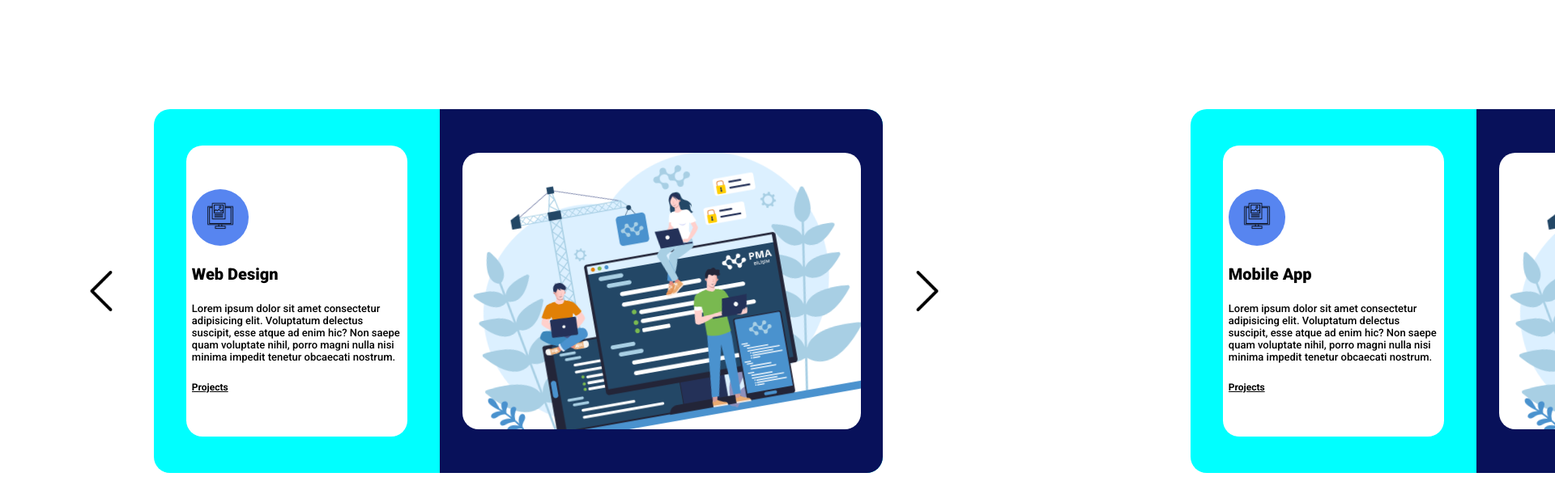
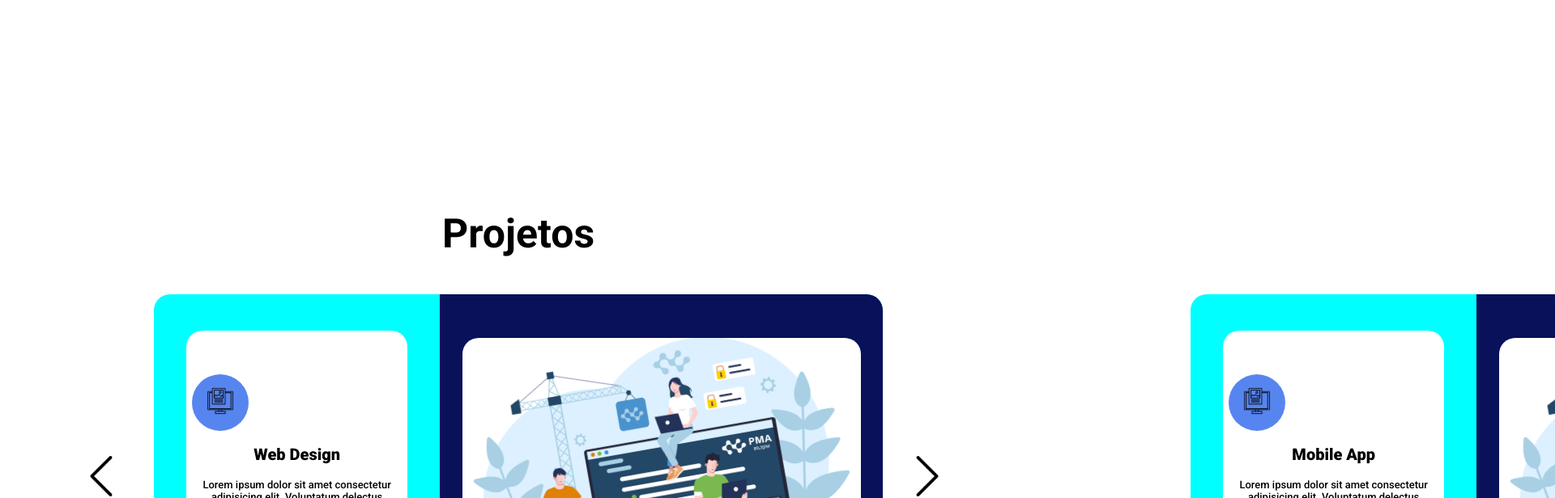
Before and after one commit to alvaro-veiga/alvaro-veiga.github.io, a React (Create React App) app in the folder definitive-portfolio/: page / in a window 1280 px wide. Shown: the part 2020-2636 px from the top of the page at 81% size, 1920 px wide, since content can reach past the window. Built offline with nearby package versions, Linux system fonts and the light colour scheme.

Commit message:
feat:finish component

```diff
--- a/definitive-portfolio/src/components/projects/Projects.jsx
+++ b/definitive-portfolio/src/components/projects/Projects.jsx
@@ -18,6 +18,13 @@ export default function Projects() {
       desc: 'Lorem ipsum dolor sit amet consectetur adipisicing elit. Voluptatum delectus suscipit, esse atque ad enim hic? Non saepe quam voluptate nihil, porro magni nulla nisi minima impedit tenetur obcaecati nostrum.',
       img: 'assets/globe.png'
     },
+    {
+      id: '3',
+      icon: 'assets/front-end.png',
+      title: 'Branding',
+      desc: 'Lorem ipsum dolor sit amet consectetur adipisicing elit. Voluptatum delectus suscipit, esse atque ad enim hic? Non saepe quam voluptate nihil, porro magni nulla nisi minima impedit tenetur obcaecati nostrum.',
+      img: 'assets/writing.png'
+    },
   ]
 
   const handleClick = (way) => {
@@ -25,6 +32,7 @@ export default function Projects() {
   }
   return (
     <div className='projects'id='projects'>
+      <h1>Projetos</h1>
       <div className="slider" style={{transform: `translateX(-${currentSlide * 100}vw)`}}>
         {data.map((d) => (
           <div className="container">
@@ -36,7 +44,8 @@ export default function Projects() {
                   </div>
                   <h2>{d.title}</h2>
                   <p>{d.desc}</p>
-                  <span>Projects</span>
+                  <span>Projeto</span>
+                  <a></a>
                 </div>
               </div>
               <div className="right">
--- a/definitive-portfolio/src/components/projects/projects.scss
+++ b/definitive-portfolio/src/components/projects/projects.scss
@@ -1,11 +1,17 @@
 @import "../../global.scss";
 
 .projects {
-    margin-top: 700px;
+    margin-top: 600px;
     margin-bottom: 300px;
     display: flex;
     align-items: center;
     justify-content: center;
+    text-align: center;
+
+    h1 {
+        font-size: 50px;
+        margin-bottom: 600px;
+    }
 
     .arrow {
         margin-right: 10px;
--- a/definitive-portfolio/src/components/technologies/Technologies.jsx
+++ b/definitive-portfolio/src/components/technologies/Technologies.jsx
@@ -1,9 +1,126 @@
 import './technologies.scss'
+import { useState } from 'react'
 
 export default function Technologies() {
+  const [hovered, setHovered] = useState('');
+
+  const tecnologias = [
+    {
+      id: '1',
+      nome: 'HTML',
+      img: 'https://cdn.jsdelivr.net/gh/devicons/devicon/icons/html5/html5-original.svg',
+      desc: 'HTML é uma linguagem de marcação que uso na construção de páginas na Web. Com ela é possível estruturar o conteúdo de um site, como textos, imagens, vídeos, entre outros. Também é possível definir a aparência do conteúdo, como fontes, cores, margens, entre outros.'
+    },
+    {
+      id: '2',
+      nome: 'CSS',
+      img: 'https://cdn.jsdelivr.net/gh/devicons/devicon/icons/css3/css3-original.svg',
+      desc: 'CSS é uma linguagem de estilo que utilizo para definir a apresentação de documentos escritos em uma linguagem de marcação como HTML. O CSS separa o conteúdo dos documentos HTML da formatação, permitindo que o mesmo documento HTML seja apresentado de formas diferentes, como em diferentes monitores, impressoras, telas de dispositivos móveis e muito mais.'
+    },
+
+    {
+      id: '3',
+      nome: 'Sass',
+      img: 'https://cdn.jsdelivr.net/gh/devicons/devicon/icons/sass/sass-original.svg',
+      desc: 'Sass é uma linguagem de folhas de estilo compilada que uso para estilizar os meus projetos. É uma extensão da linguagem CSS que adiciona recursos que não estão disponíveis na linguagem CSS padrão. SassScript é a linguagem de script interpretada incorporada em Sass.'
+    },
+
+    {
+      id: '4',
+      nome: 'Javascript',
+      img: 'https://cdn.jsdelivr.net/gh/devicons/devicon/icons/javascript/javascript-original.svg',
+      desc: 'JavaScript é uma linguagem de programação interpretada estruturada, de script em alto nível que uso para tipagem dinâmica fraca e multi-paradigma (protótipo, orientada a objeto, imperativa e, funcional). Juntamente com HTML e CSS, o JavaScript é uma das três principais tecnologias da World Wide Web.'
+    },
+    {
+      id: '5',
+      nome: 'Node.js',
+      img: 'https://cdn.jsdelivr.net/gh/devicons/devicon/icons/nodejs/nodejs-original.svg',
+      desc: 'Node.js é um interpretador de JavaScript assíncrono com código aberto orientado a eventos, que uso para criar aplicações de rede escaláveis. Não é uma parte do javascript que utilizo constantemente porém é uma tecnologia javascript que estou estudando e que pretendo utilizar em breve.'
+    },
+    {
+      id: '6',
+      nome: 'React',
+      img: 'https://cdn.jsdelivr.net/gh/devicons/devicon/icons/react/react-original.svg',
+      desc: 'React é uma biblioteca JavaScript de código aberto com foco em criar interfaces de usuário em páginas web. É mantida pelo Facebook, Instagram, outras empresas e uma comunidade de desenvolvedores individuais. Esta é a que mais recentemente passei a utilizar, e estou gostando bastante inclusive este portifolio foi feito totalmente em react com sass.'
+    },
+    {
+      id: '7',
+      nome: 'Jquery',
+      img: 'https://cdn.jsdelivr.net/gh/devicons/devicon/icons/jquery/jquery-original.svg',
+      desc: 'jQuery é uma biblioteca JavaScript de código aberto, multiplataforma, que uso para simplificar a programação do lado do cliente. A biblioteca jQuery foi originalmente projetada para simplificar a programação de scripts para páginas HTML. Utilizo ela quanto tenho que realizar um projeto em django que necessita de uma interface mais dinâmica.'
+    },
+
+    {
+      id: '8',
+      nome: 'Python',
+      img: 'https://cdn.jsdelivr.net/gh/devicons/devicon/icons/python/python-original.svg',
+      desc: 'Python é uma linguagem de programação que utilizo constante e diariamente para desenvolver meus projetos. Python é uma linguagem de programação interpretada de alto nível, multiparadigma e de tipagem dinâmica. Foi lançada por Guido van Rossum em 1991. Atualmente possui um modelo de desenvolvimento comunitário, aberto e gerenciado pela organização sem fins lucrativos Python Software Foundation.'
+    },
+    {
+      id: '9',
+      nome: 'Django',
+      img: 'https://cdn.jsdelivr.net/gh/devicons/devicon/icons/django/django-plain.svg',
+      desc: 'Django é um framework web de código aberto, escrito em Python, que utiliza o padrão de projeto Model-Template-View (MTV). É o framework que mais uso no dia a dia do meu trabalho para lidar com o back-end de um sistema complexo.'
+    },
+    {
+      id: '11',
+      nome: 'MySQL',
+      img: 'https://cdn.jsdelivr.net/gh/devicons/devicon/icons/mysql/mysql-original.svg',
+      desc: 'MySQL é um sistema de gerenciamento de banco de dados, que utiliza a linguagem SQL como interface. É um dos sistemas de gerenciamento de banco de dados mais populares do mundo, usado em uma grande variedade de aplicações, incluindo web sites, servidores de aplicativos e sistemas de grande porte.'
+    },
+    {
+      id: '12',
+      nome: 'Git',
+      img: 'https://cdn.jsdelivr.net/gh/devicons/devicon/icons/git/git-original.svg',
+      desc: 'Git é um sistema de controle de versão distribuído, usado principalmente no desenvolvimento de software, mas pode ser usado para registrar o histórico de edições de qualquer tipo de arquivo. É um software livre e de código aberto.'
+    },
+    {
+      id: '13',
+      nome: 'PostgreSQL',
+      img: 'https://cdn.jsdelivr.net/gh/devicons/devicon/icons/postgresql/postgresql-original.svg',
+      desc: 'PostgreSQL é um sistema gerenciador de banco de dados objeto relacional, que utiliza e estende a linguagem SQL combinada com muitos recursos que armazenam e recuperam dados de um banco de dados relacional. Uso bastante esse banco de dados para armazenar dados de usuários e de projetos principalmente com o django.'
+    },
+    {
+      id: '14',
+      nome: 'Docker',
+      img: 'https://cdn.jsdelivr.net/gh/devicons/devicon/icons/docker/docker-original.svg',
+      desc: 'Docker é uma plataforma de código aberto que automatiza a implantação de aplicativos dentro de contêineres de software, fornecendo uma camada adicional de abstração e automação de virtualização de nível de sistema operacional no Windows e no Linux. Este uso para rodar containers de sistemas como django por exemplo.'
+    },
+    {
+      id: '15',
+      nome: 'AWS',
+      img: 'https://cdn.jsdelivr.net/gh/devicons/devicon/icons/amazonwebservices/amazonwebservices-original.svg',
+      desc: 'Amazon Web Services (AWS) é uma plataforma de computação em nuvem oferecida pela Amazon.com. A AWS oferece uma variedade de serviços de computação, incluindo computação em nuvem, armazenamento em nuvem, bancos de dados em nuvem, análise de dados em nuvem, desenvolvimento de aplicativos em nuvem,. Uso para hospedar meus projetos e também para armazenar dados.'
+    },
+  ];
+
+  const handleHover = (id) => {
+    setHovered(id);
+  }
+
+  const handleLeave = () => {
+    setHovered('');
+  }
+
   return (
     <div className='technologies' id='technologies'>
-
+      <h1>Tecnologias</h1>
+      <div className="cards">
+        {tecnologias.map((tecnologia) => (
+          <div
+            key={tecnologia.id}
+            className={`card ${hovered === tecnologia.id ? 'hovered' : ''}`}
+            onMouseEnter={() => handleHover(tecnologia.id)}
+            onMouseLeave={() => handleLeave()}
+          >
+            <div className="box">
+            <img src={tecnologia.img} alt="" />
+            <h4>{tecnologia.nome}</h4>
+            <p>{tecnologia.desc}</p>
+            </div>
+          </div>
+        ))}
+      </div>
     </div>
   )
 }
--- a/definitive-portfolio/src/components/technologies/technologies.scss
+++ b/definitive-portfolio/src/components/technologies/technologies.scss
@@ -1,3 +1,72 @@
-.tecnologies {
-    background-color: lightgreen;
-}
+.technologies{
+    margin-top: 50px;
+    text-align: center;
+
+    h1 {
+        font-size: 50px;
+        margin-top: 400px;
+    }
+
+    .cards {
+      display: flex;
+      padding: 40px;
+      margin: 40px;
+      justify-content: space-around;
+      flex-wrap: wrap;
+      gap: 10px;
+      margin-top: 40px;
+      overflow: hidden;
+
+      .card {
+        width: 450px;
+        height: 350px;
+        display: flex;
+        align-items: center;
+        justify-content: center;
+        background-color: aqua;
+        border-radius: 20px;
+        box-shadow: 0px 2px 8px rgba(0, 0, 0, 0.1);
+        transition: all 0.3s ease-in-out;
+        cursor: pointer;
+        overflow: hidden;
+        margin-top: 40px;
+
+
+        .card::-webkit-scrollbar {
+            display: none;
+          }
+
+        &:hover, &.hovered {
+            transform: scale(1.1);
+            box-shadow: 0px 4px 16px rgba(0, 0, 0, 0.2);
+        }
+
+        .box {
+            width: 80%;
+            height: 80%;
+            background-color: white;
+            border-radius: 20px;
+            display: flex;
+            flex-direction: column;
+            align-items: center;
+            justify-content: center;
+            h4 {
+              font-size: 20px;
+              font-weight: 800;
+              color: #555;
+              padding: 3px;
+            }
+
+            img {
+                width: 100px;
+                height: 100px;
+            }
+            p {
+                font-size:14px;
+                font-weight: 500;
+            }
+        }
+      }
+
+    }
+  }
```
